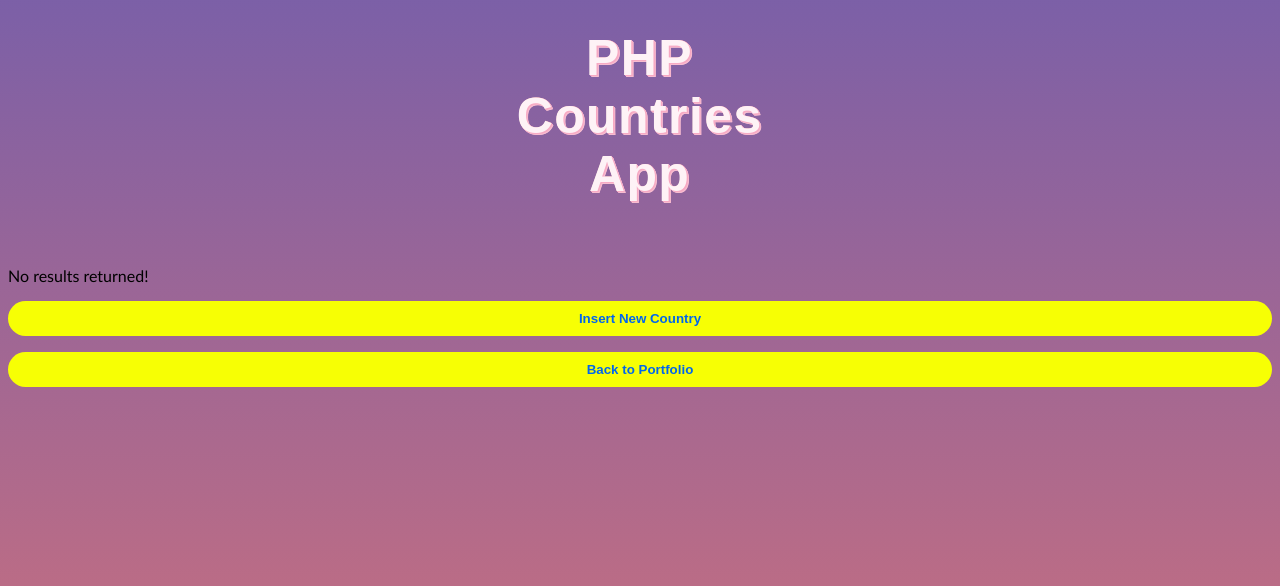
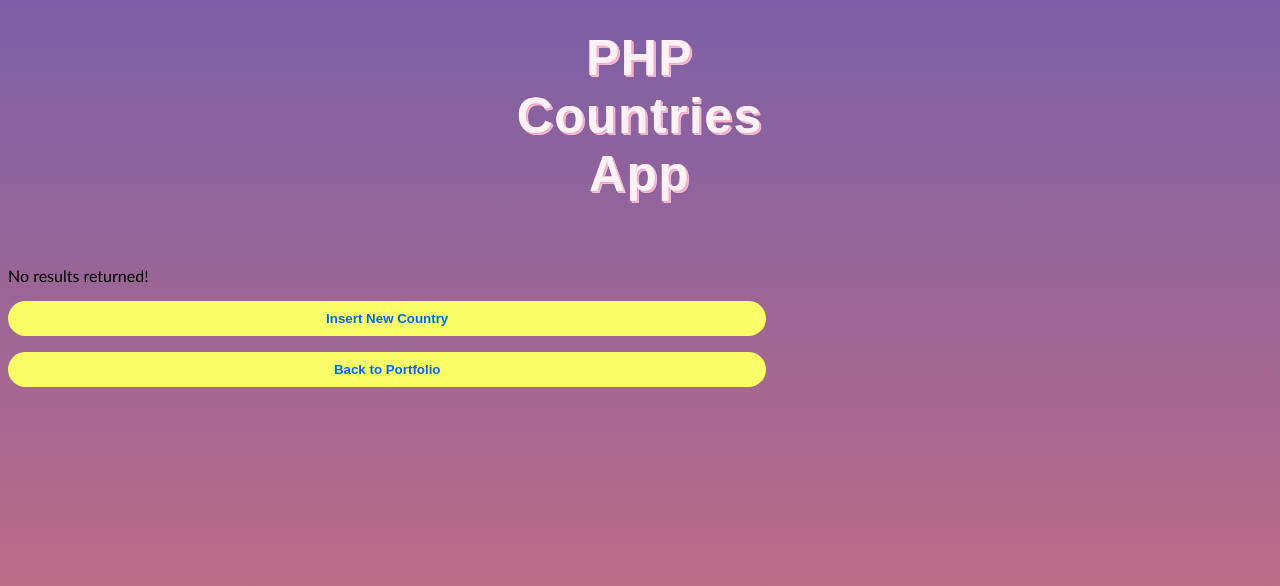
Before and after one commit to Al-1-0/PHP-Countries, a PHP site: page / in a window 1280 px wide. Shown: the part 35-621 px from the top of the page. Run offline with PHP 8.4, Linux system fonts and the light colour scheme; data that the repository does not hold is empty.

Commit message:
Update styleee.css

```diff
--- a/style.css
+++ b/style.css
@@ -96,7 +96,7 @@ label input {
 }
 
 button {
-    background: rgb(247, 255, 4);
+    background: rgb(250, 255, 104);
     color: black;
     -webkit-border-radius: 60;
     -moz-border-radius: 60;
@@ -107,7 +107,8 @@ button {
     border-radius: 20px;
     border: 0;
     cursor: pointer;
-    width: 100%;
+    max-width: 60%;
+    min-width: 60%;
     padding-left: 20%;
     padding-right: 20%;
 }
```
